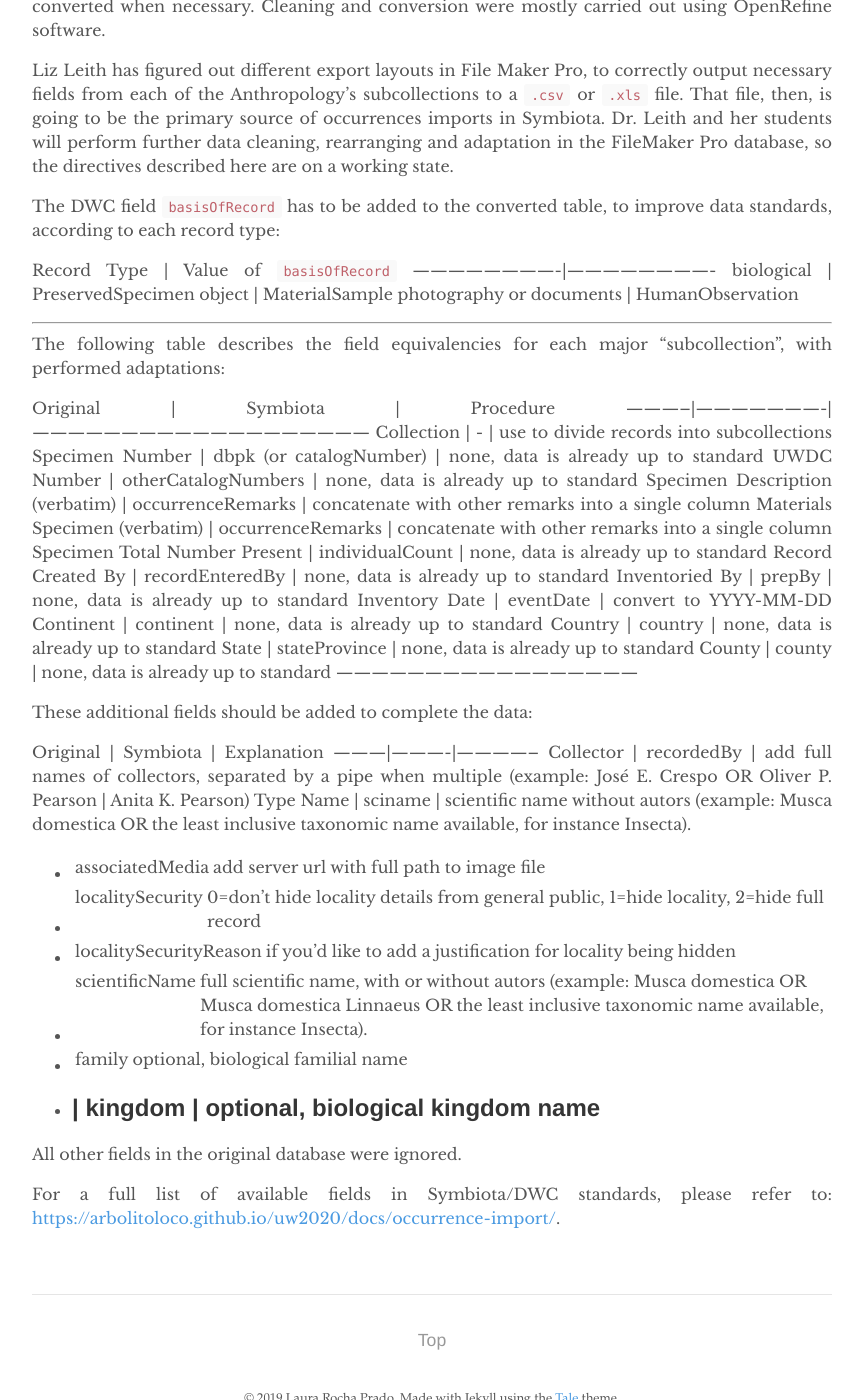
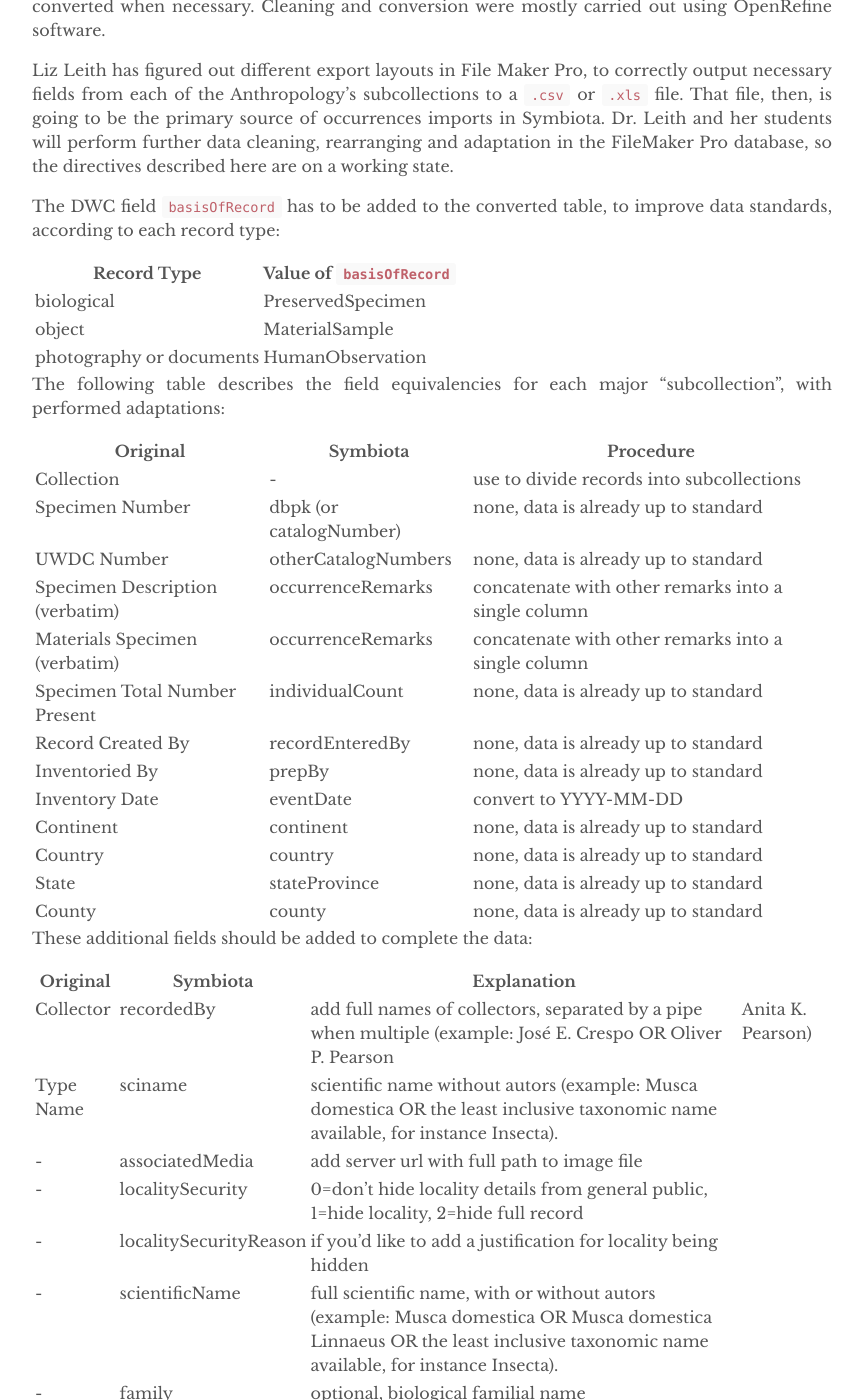
Before and after one commit to arbolitoloco/uw2020, a Jekyll site: the page built from docs/occ-conversion-proc-anthro.md, in a window 1280 px wide and 1400 px high, scrolled down 519 px. Shown: the whole window, without its empty margins (208-1071 px from the left). Built offline with Jekyll 4.4.1, drawn with Linux system fonts in a browser that asks for light colours; some of the changed text lies outside the part shown.

Commit message:
Update occ-conversion-proc-anthro.md

```diff
--- a/docs/occ-conversion-proc-anthro.md
+++ b/docs/occ-conversion-proc-anthro.md
@@ -16,7 +16,7 @@ Record Type              | Value of `basisOfRecord`
 biological               | PreservedSpecimen
 object                   | MaterialSample
 photography or documents | HumanObservation
-<hr>
+
 
 The following table describes the field equivalencies for each major "subcollection", with performed adaptations:
 
@@ -35,7 +35,6 @@ Continent | continent | none, data is already up to standard
 Country | country | none, data is already up to standard
 State | stateProvince | none, data is already up to standard
 County | county | none, data is already up to standard
----------------------------------------------------
 
 These additional fields should be added to complete the data:
 
@@ -49,7 +48,6 @@ Type Name | sciname | scientific name without autors (example: Musca domestica O
 - | scientificName | full scientific name, with or without autors (example: Musca domestica OR Musca domestica Linnaeus OR the least inclusive taxonomic name available, for instance Insecta).
 - | family | optional, biological familial name
 - | kingdom | optional, biological kingdom name
----------------------------------------------------
 
 All other fields in the original database were ignored.
 
```
